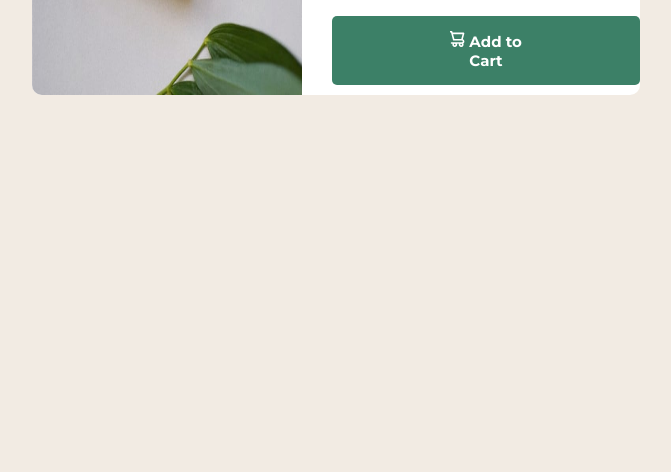
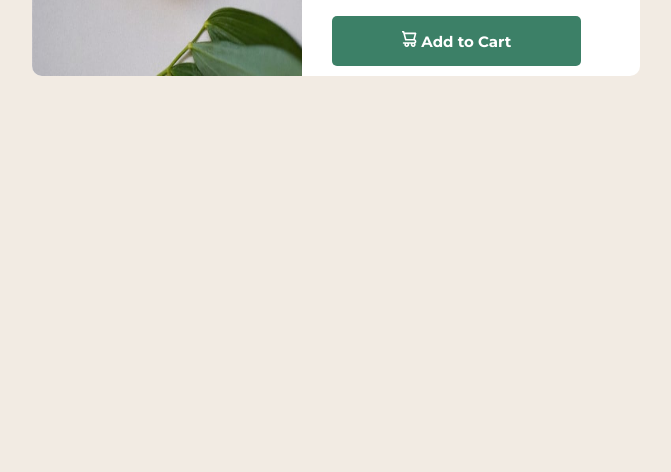
Before and after one commit to denadev29/product-preview, a plain HTML site: page index.html in a window 1536 px wide. Shown: the part 328-800 px from the top of the page, without its empty margins (432-1103 px from the left). Drawn offline with Linux system fonts and the light colour scheme.

Commit message:
Update index.html

```diff
--- a/index.html
+++ b/index.html
@@ -110,6 +110,9 @@
     border-radius: 10px 0px 0px 10px;
 
   }
+  button{
+    padding: 15px 70px;
+  }
 
  }
  @media (max-width: 375px) {
```
